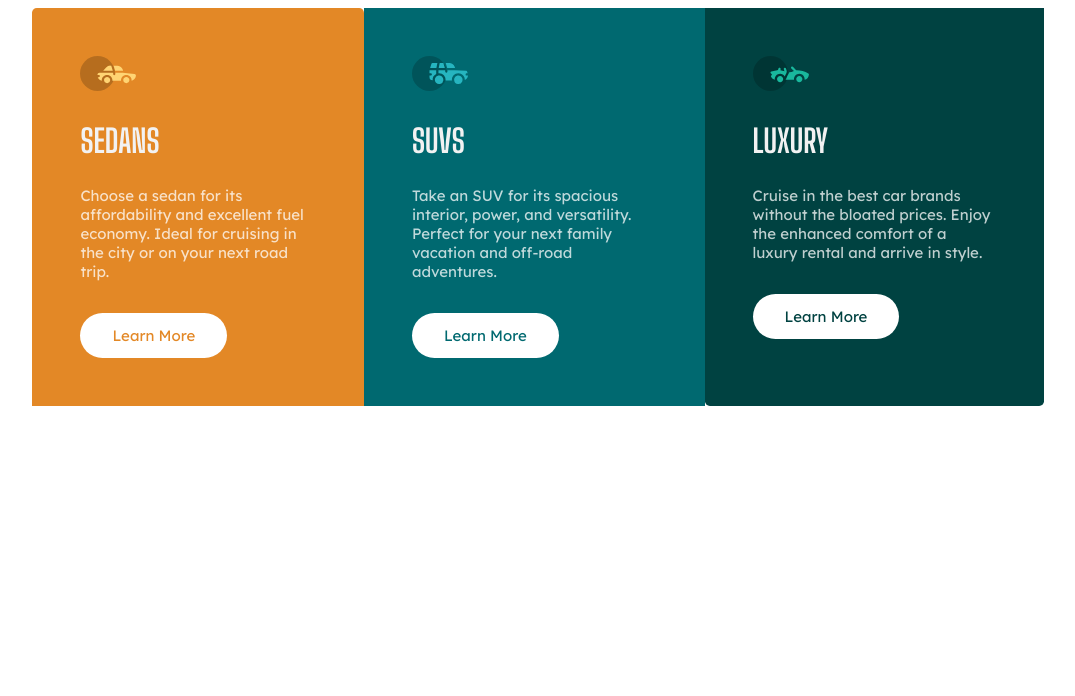
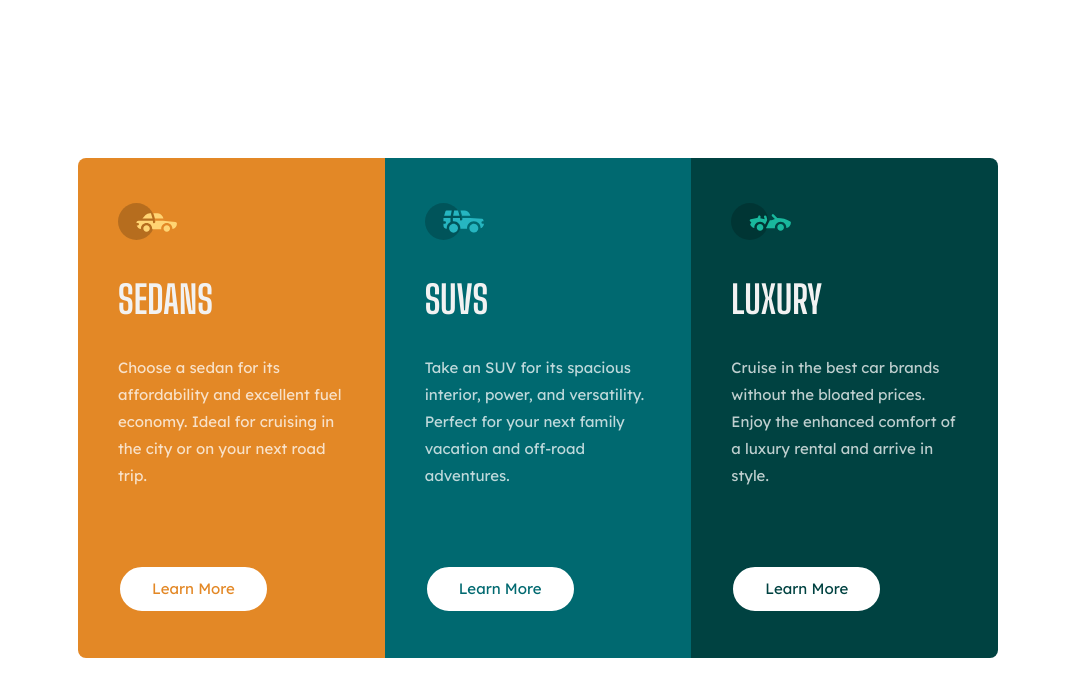
Before and after one commit to mburch110/frontend-mentor-three-column-preview, a plain HTML site: page index.html in a window 1280 px wide. Shown: the whole page, without its empty margins (102-1177 px from the left). Drawn offline with Linux system fonts and the light colour scheme.

Commit message:
adjustments

```diff
--- a/design.css
+++ b/design.css
@@ -13,46 +13,61 @@ body {
   color: var(--cl-element);
   font-family: "Lexend Deca";
   font-size: 15px;
+  display: flex;
+  align-items: center;
+  min-height: 100vh;
 }
 
 main {
-  max-width: 1440px;
+  max-width: 920px;
 }
 
 .card {
-  padding: 3rem;
+  padding: 2.8rem 2.5rem;
+  display: flex;
+  flex-direction: column;
+  align-items: flex-start;
+  justify-content: space-between;
+  flex-basis: 100%;
 }
 
 .card:first-child {
-  border-radius: 0.3rem 0.3rem 0 0;
+  border-radius: 0.5rem 0.5rem 0 0;
 }
 
 .card:last-child {
-  border-radius: 0 0 0.3rem 0.3rem;
+  border-radius: 0 0 0.5rem 0.5rem;
 }
 
 .card__headline {
   font-family: "Big Shoulders Display";
-  font-size: 2rem;
+  font-size: 2.4rem;
   text-transform: uppercase;
 }
 
 .card__text {
   color: var(--cl-text);
   margin-bottom: 2rem;
+  line-height: 1.8;
 }
 
 .card__image {
-  width: 3.5rem;
+  width: 3.7rem;
 }
 
 .card__link {
   text-decoration: none;
   background: #fff;
+  border: 2px solid currentColor;
   color: var(--cl-dark-cyan);
   padding: 0.8rem 2rem;
   display: inline-block;
   border-radius: 3rem;
+}
+
+.card__link:hover {
+  background: none;
+  color: #fff;
 }
 
 .card--bright-orange {
@@ -83,10 +98,21 @@ main {
   color: hsl(228, 45%, 44%);
 }
 
-@media (min-width: 500px) {
+@media (min-width: 800px) {
   main {
     display: flex;
-    width: 80%;
     margin: 0 auto;
   }
+
+  .card {
+    height: 500px;
+  }
+
+  .card:first-child {
+    border-radius: 0.5rem 0 0 0.5rem;
+  }
+
+  .card:last-child {
+    border-radius: 0 0.5rem 0.5rem 0;
+  }
 }
--- a/index.html
+++ b/index.html
@@ -24,32 +24,38 @@
   <body>
     <main>
       <section class="card card--bright-orange">
+        <div class="card__top">
           <img src="images/icon-sedans.svg" alt="Sedans" class="card__image" />
           <h2 class="card__headline">Sedans</h2>
           <p class="card__text">
-          Choose a sedan for its affordability and excellent fuel economy. Ideal
-          for cruising in the city or on your next road trip.
+            Choose a sedan for its affordability and excellent fuel economy.
+            Ideal for cruising in the city or on your next road trip.
           </p>
+        </div>
         <a href="#" class="card__link card__link--bright-orange">Learn More</a>
       </section>
 
       <section class="card card--dark-cyan">
+        <div class="card__top">
           <img src="images/icon-suvs.svg" alt="SUVs" class="card__image" />
           <h2 class="card__headline">SUVs</h2>
           <p class="card__text">
-          Take an SUV for its spacious interior, power, and versatility. Perfect
-          for your next family vacation and off-road adventures.
+            Take an SUV for its spacious interior, power, and versatility.
+            Perfect for your next family vacation and off-road adventures.
           </p>
+        </div>
         <a href="#" class="card__link card__link--dark-cyan">Learn More</a>
       </section>
 
       <section class="card card--very-dark">
+        <div class="card__top">
           <img src="images/icon-luxury.svg" alt="Luxury" class="card__image" />
           <h2 class="card__headline">Luxury</h2>
           <p class="card__text">
             Cruise in the best car brands without the bloated prices. Enjoy the
             enhanced comfort of a luxury rental and arrive in style.
           </p>
+        </div>
         <a href="#" class="card__link card__link--very-dark">Learn More</a>
       </section>
     </main>
```
Lines whose indentation alone changed are shown as unchanged.
